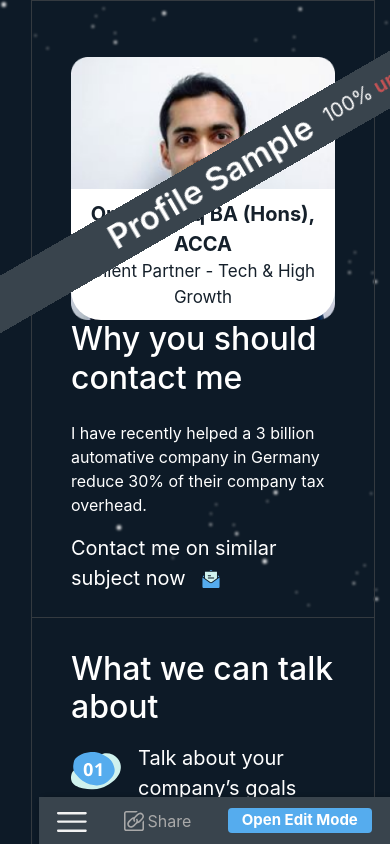
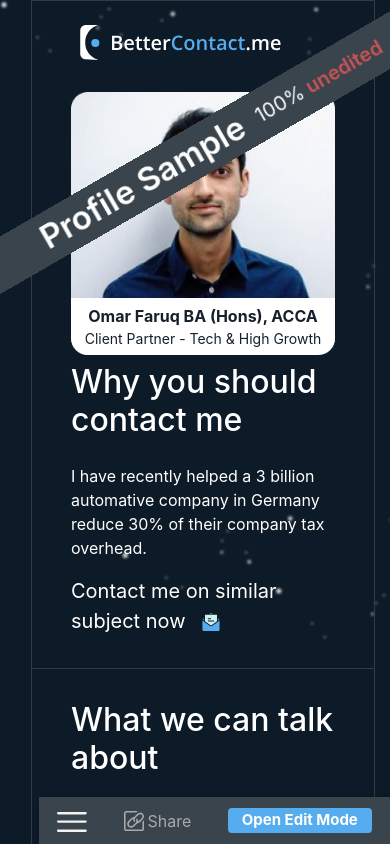
Before and after one commit to sr-js-dev/React-profile, a React (Create React App) app: page /profile in a window 390 px wide. Shown: the top 844 px of the page. Built offline with nearby package versions, Linux system fonts and the light colour scheme.

Commit message:
fix: modeal background and some issues

```diff
--- a/src/assets/style/Profile.css
+++ b/src/assets/style/Profile.css
@@ -5,9 +5,6 @@
     border: 2px dashed #343a40;
     padding: 10px;
     border-radius: 5px;
-}
-.bg-low .bg-item {
-    opacity: 0.5;
 }
 .photo-dashed-border {
     border: 2px dashed #343a40;
@@ -87,6 +84,16 @@
     border: 2px dashed #343a40;
     padding: 10px;
     border-radius: 5px;
+    z-index: 999;
+}
+.talk-about-section .layout {
+    position: fixed;
+    top: 0px;
+    left: 0px;
+    width: 100vw;
+    height: 100vh;
+    background: rgba(0, 0, 0, 0.35);
+    z-index: 900;
 }
 .talk-about-edit .title {
     margin-left: 30px;
@@ -189,7 +196,7 @@
 .open-edit-menu, .open-close-menu {
     position: fixed;
     right: 0px;
-    z-index: 999;
+    z-index: 100;
     bottom: 0px;
     background-color: #15202b;
     box-shadow: 4px 0px 4px rgba(0, 0, 0, 0.25), 0px 4px 4px rgba(0, 0, 0, 0.25);
@@ -233,6 +240,9 @@
     display: flex;
     justify-content: center;
     align-items: center;
+}
+.open-close-menu .color-picker>div {
+    transition: all 0.3s linear;
 }
 /* open-close-menu-bar */
 .open-close-menu .open-menu {
@@ -296,7 +306,7 @@
     height: 30px;
 }
 /* modal */
-.register.show .modal-dialog {
+.register .modal-dialog {
     max-width: 839px;
     top: 27px;
 }
@@ -352,4 +362,37 @@
     .register .modal-body {
         padding: 15px !important;
     }
+    .talk-about-edit .title {
+        margin-left: 5px;
+        padding-top: 36px;
+    }
+    .talk-about-edit .title input {
+        font-size: 23px;
+    }
+    .photo-section .photo-detail {
+        padding: 6px;
+        border-radius: 0px 0px 17px 17px;
+    }
+    .profile-photo-title-bar {
+        left: -128.71px;
+    }
+    .photo-detail p {
+        font-size: 16px;
+    }
+    .photo-detail p:last-child {
+        font-size: 14px;
+    }
+    .photo-detail p:last-child {
+        font-size: 14px;
+    }
+    .qoutes-section {
+        padding-bottom: 100px;
+    }
+    .photo-section .add-photo .add-your-img {
+        font-size: 22px;
+    }
+    .photo-section .add-photo {
+        top: 60px;
+        left: 12px;
+    }
 }
--- a/src/pages/Profile.js
+++ b/src/pages/Profile.js
@@ -28,16 +28,22 @@ const Profile = () => {
   const [selectVal, setSelectVal] = useState('Dark')
   const [colorVal, setColorVal] = useState('#55ACEE')
 
+  // Talk About string get from dumy data
   useEffect(() => {
     if (TalkAboutData.length > 0) {
       setTalkAbout(TalkAboutData)
     }
-  }, [TalkAboutData])
+  }, [])
 
+  // select option hide event
   useEffect(() => {
     document.addEventListener("click", closeSelect);
     return () => document.removeEventListener("click", closeSelect)
   }, [isOpenSelect])
+
+  useEffect(() => {
+    if (isOpenModal) document.body.style.paddingRight = "0px";
+  }, [isOpenModal])
 
   const closeSelect = (evt) => {
     if (evt.target.id === "isOpenSelect") return;
@@ -53,32 +59,35 @@ const Profile = () => {
   }
   // What we can talk about section Edit display
   const talkAboutDisplay = () => {
+    if (!isEditMode) return;
     setIsTalkEdit(true)
   }
   // What we can talk about section Edit display
   const hideSaveForm = () => {
     setIsTalkEdit(false)
   }
+  // select option show or hide
   const isShowHide = () => {
     setIsOpenSelect(!isOpenSelect)
   }
+  // select option value set
   const handleChange = (val) => {
     setSelectVal(val)
-    // setIsOpenSelect(false)
   }
+  // color pick value set
   const colorChange = (val) => {
     setColorVal(val)
   }
 
   return (
     <div
-      className={!isTalkEdit ? "container-fluid" : "container-fluid bg-low"}
+      className="container-fluid"
       style={{
         backgroundImage: !isEditMode ? `url(${BackgroundImg})` : null,
         backgroundSize: "cover",
         height: "100%",
         width: "100%",
-        backgroundColor: !isTalkEdit ? '#15202B' : 'rgb(0,0,0, 0.8)'
+        backgroundColor: '#15202B'
       }}
     >
       {/* prfile-photo-title-bar */}
@@ -92,14 +101,14 @@ const Profile = () => {
         <div className="col-lg-7">
           <div className="ml-3 border border-dark">
             <div className="row py-2 mx-4 py-4">
-              <div className="col-lg-9 col-md-6 col-sm-7  pl-4 logo-lg hidden-sm bg-item">
+              <div className="col-lg-9 col-md-6 col-sm-7  pl-4 logo-lg">
                 <img src={Logo} alt="siteLogo" />
               </div>
             </div>
             {/* section1 */}
-            <div className="border-bottom border-dark photo-section bg-item">
+            <div className="border-bottom border-dark photo-section">
               <div className="row py-2 mx-4">
-                <div className="col-lg-5">
+                <div className="col-lg-5 mb-2">
                   <div className={isEditMode ? 'photo-dashed-border position-relative' : 'position-relative'}>
                     {
                       isEditMode ?
@@ -123,7 +132,7 @@ const Profile = () => {
                     <img src={ProfileImg} alt="profile" className="w-100" />
                   </div>
                 </div>
-                <div className="col-lg-7">
+                <div className="col-lg-7 mb-2">
                   <h2 className={isEditMode ? 'dashed-border title mb-4' : 'title mb-4'}>Why you should contact me</h2>
                   <p className={isEditMode ? 'dashed-border description' : 'description'}>I have recently helped a 3 billion automative company in Germany reduce 30% of their company tax overhead.</p>
                   <p className={isEditMode ? 'dashed-border similar-subject' : 'similar-subject'} onClick={showModal}>
@@ -147,6 +156,7 @@ const Profile = () => {
                   }
                   {
                     isEditMode && isTalkEdit &&
+                    <>
                       <div className="talk-about-edit">
                         <div className="position-relative">
                           <button onClick={hideSaveForm} className="btn-save-edit-mode">Save</button>
@@ -161,12 +171,14 @@ const Profile = () => {
                           </ol>
                         </div>
                       </div>
+                      <div className="layout" onClick={hideSaveForm}></div>
+                    </>
                   }
                 </div>
               </div>
             </div>
             {/* section3 */}
-            <div className="profile-info-section pt-4 bg-item">
+            <div className="profile-info-section pt-4">
               <div className={isEditMode ? ' row py-2 dashed-border extra-style' : 'row py-2 mx-4'}>
                 <div className="col-lg-4 mb-3">
                   <h1>Company</h1>
@@ -188,14 +200,14 @@ const Profile = () => {
                 </div>
                 <div className="col-lg-4 mb-3">
                   <h1>Office number</h1>
-                  <a href="#">03330 067 123</a>
+                  <a href="#phone">03330 067 123</a>
                 </div>
               </div>
             </div>
           </div>
         </div>
         {/* section4 */}
-        <div className="col-lg-5 qoutes-section px-4 bg-item">
+        <div className="col-lg-5 qoutes-section px-4">
           <div>
             <p className={isEditMode ? 'title mb-4 dashed-border' : 'title mb-4'}>Qoutes from Clients <span className="font-weight-bold">About me</span></p>
           </div>
@@ -218,7 +230,7 @@ const Profile = () => {
       {/* open Edit Menu */}
       {
         !isEditMode ?
-          <div className="open-edit-menu bg-item">
+          <div className="open-edit-menu">
             {
               isOpenMenu ?
                 <div className="expanded-menu">
@@ -239,7 +251,7 @@ const Profile = () => {
             </div>
           </div> :
           // open Close menu bar
-          <div className="open-close-menu bg-item">
+          <div className="open-close-menu">
             {
               isCloseMenu ?
                 <div className="expanded-menu">
@@ -282,7 +294,7 @@ const Profile = () => {
             </div>
           </div>}
       {/* modal */}
-      <Modal show={isOpenModal} onHide={hideModal} className="register">
+      <Modal show={isOpenModal} onHide={hideModal} className="register" animation={false}>
         <Modal.Body>
           <div className="close-icon">
             <img src={CloseIcon} onClick={hideModal} alt="closeIcon" />
```
Also changed, not shown: src/dumy/data.js (indentation only). Lines whose indentation alone changed are shown as unchanged.
